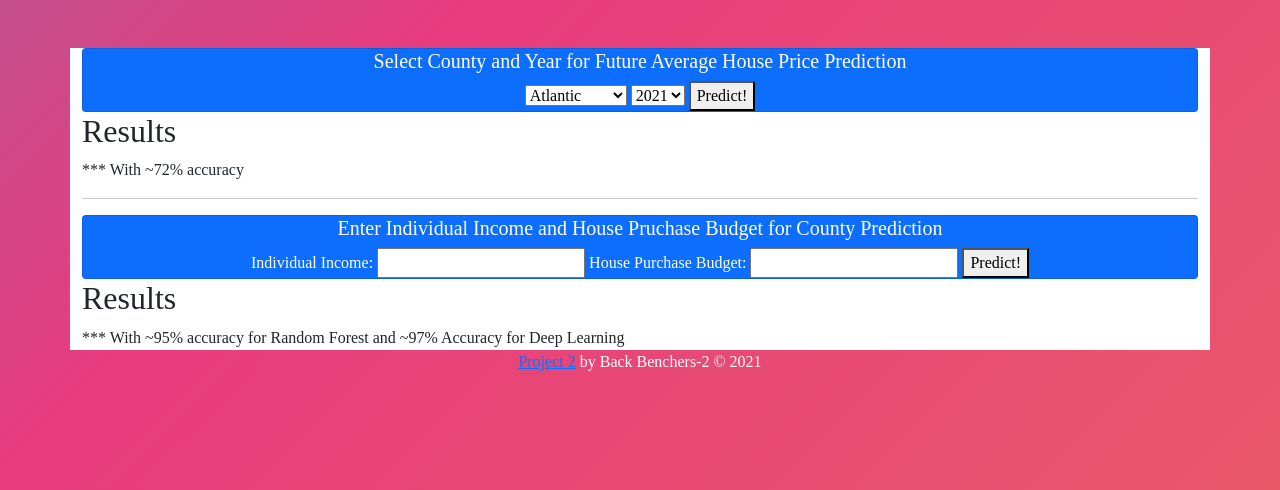
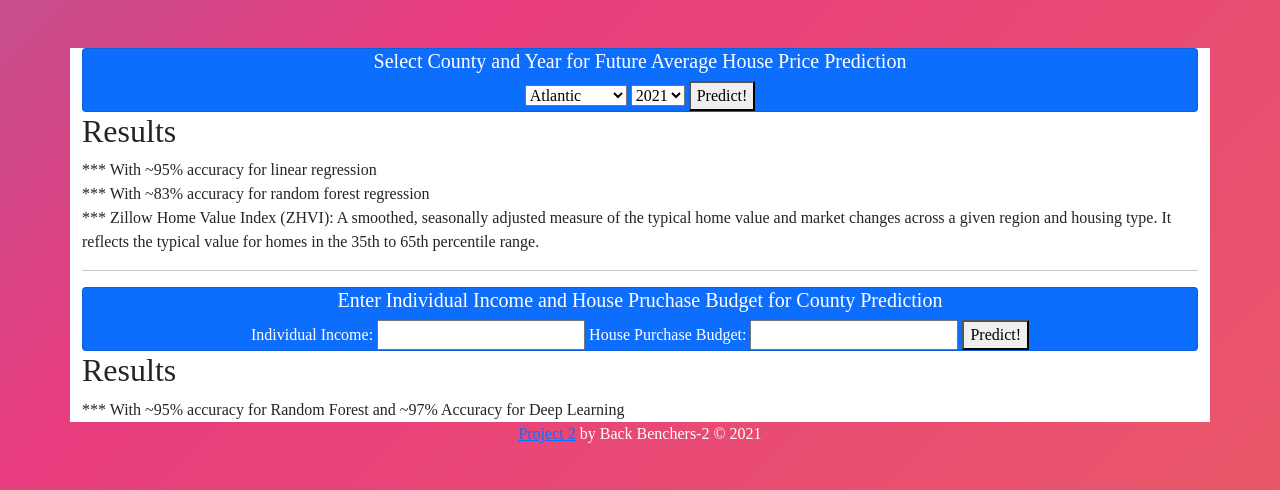
Before and after one commit to NinaLAnderson3/Project3, a Flask app: template templates/prediction.html in a window 1280 px wide. Shown: the part 62-552 px from the top of the page. Run offline with Flask 2, Linux system fonts and the light colour scheme; the template is opened without the code that fills it, so the values that code supplies are empty.

Commit message:
fixed price prediction

```diff
--- /dev/null
+++ b/Resources/RFM_eval_house_price.csv
@@ -0,0 +1,5 @@
+,RF Accuracy
+Base Train Model,96.963%
+Base Test Model,82.048%
+Tuned Train Model,97.302%
+Tuned Test Model,83.175%
--- a/app.py
+++ b/app.py
@@ -660,35 +660,64 @@ def data_school_filter():
 # linear regression endpoint
 @app.route("/prediction", methods=['GET','POST'])
 def prediction():
-    # rfm_model = joblib.load("Models/NJ_rfm.sav")
-    county = "Atlantic"
-    model_path = f'Models/NJ_lin_reg_{county}.sav'
-    lr_model = joblib.load(model_path)
+    rfreg__model = joblib.load('Models/NJ_rfm_house_price.sav')
     df = pd.read_csv('resources/final_data.csv')
+    le = LabelEncoder()
+    df['county_label'] = le.fit_transform(df['county'])
     if request.method == "POST":
        # getting input for county from HTML form
-       county_fips = request.form.get("county")
+       county = request.form.get("county")
+       df_filtered = df[df['county']==county]
+       county_label = df['county_label'][df['county']==county].unique()[0]
+       county_model_name = county.replace(" ","_")
+       model_path = f'Models/NJ_lin_reg_{county_model_name}.sav'
+       lr_model = joblib.load(model_path)
        # getting input for year from HTML form
        year = request.form.get("year")
-       best_array = pd.DataFrame({'year':year,'violent_crime':df['violent_crime'].min(), 'murder':df['murder'].min(), 'rape':df['rape'].min(),
-            'robbery':df['robbery'].min(), 'aggravated_assault':df['aggravated_assault'].min(), 'property_crime': df['property_crime'].min(),
-            'burglary':df['burglary'].min(), 'larceny_theft':df['larceny_theft'].min(), 'motor_vehicle_theft':df['motor_vehicle_theft'].min(),
-            'arson':df['arson'].min(), 'frm_30':df['frm_30'].min(), 'points_30': df['points_30'].min(),
-           'frm_15':df['frm_15'].min(), 'points_15':df['points_15'].min(), 'median_hh_income': df['median_hh_income'].max(),
-            'median_hh_inc_moe': df['median_hh_inc_moe'].min(),
-           'poverty_count': df['poverty_count'].min(),'poverty_count_moe': df['poverty_count_moe'].min(), 'poverty_rate':df['poverty_rate'].min(),
-            'poverty_rate_moe':df['poverty_rate_moe'].min(),'county_fips':int(county_fips)},[0])
+
+    #    linear regression prediction
+       best_array = pd.DataFrame({'year':int(year),'violent_crime':df_filtered['violent_crime'].min(), 'murder':df_filtered['murder'].min(), 'rape':df_filtered['rape'].min(),
+            'robbery':df_filtered['robbery'].min(), 'aggravated_assault':df_filtered['aggravated_assault'].min(), 'property_crime': df_filtered['property_crime'].min(),
+            'burglary':df_filtered['burglary'].min(), 'larceny_theft':df_filtered['larceny_theft'].min(), 'motor_vehicle_theft':df_filtered['motor_vehicle_theft'].min(),
+            'arson':df_filtered['arson'].min(), 'frm_30':df_filtered['frm_30'].min(), 'points_30': df_filtered['points_30'].min(),
+           'frm_15':df_filtered['frm_15'].min(), 'points_15':df_filtered['points_15'].min(), 'median_hh_income': df_filtered['median_hh_income'].max(),
+            'median_hh_inc_moe': df_filtered['median_hh_inc_moe'].mean(),
+           'poverty_count': df_filtered['poverty_count'].min(),'poverty_count_moe': df_filtered['poverty_count_moe'].mean(), 'poverty_rate':df_filtered['poverty_rate'].min(),
+            'poverty_rate_moe':df_filtered['poverty_rate_moe'].mean()},[0])
        predictions = lr_model.predict(best_array)
-       worst_array = pd.DataFrame({'year':year,'violent_crime':df['violent_crime'].max(), 'murder':df['murder'].max(), 'rape':df['rape'].max(),
-        'robbery':df['robbery'].max(), 'aggravated_assault':df['aggravated_assault'].max(), 'property_crime': df['property_crime'].max(),
-        'burglary':df['burglary'].max(), 'larceny_theft':df['larceny_theft'].min(), 'motor_vehicle_theft':df['motor_vehicle_theft'].max(),
-        'arson':df['arson'].max(), 'frm_30':df['frm_30'].max(), 'points_30': df['points_30'].max(),
-        'frm_15':df['frm_15'].max(), 'points_15':df['points_15'].max(), 'median_hh_income': df['median_hh_income'].min(),
-        'median_hh_inc_moe': df['median_hh_inc_moe'].max(),
-        'poverty_count': df['poverty_count'].max(),'poverty_count_moe': df['poverty_count_moe'].max(), 'poverty_rate':df['poverty_rate'].max(),
-        'poverty_rate_moe':df['poverty_rate_moe'].max(),'county_fips':int(county_fips)},[0])
+       worst_array = pd.DataFrame({'year':int(year),'violent_crime':df_filtered['violent_crime'].max(), 'murder':df_filtered['murder'].max(), 'rape':df_filtered['rape'].max(),
+        'robbery':df_filtered['robbery'].max(), 'aggravated_assault':df_filtered['aggravated_assault'].max(), 'property_crime': df_filtered['property_crime'].max(),
+        'burglary':df_filtered['burglary'].max(), 'larceny_theft':df_filtered['larceny_theft'].min(), 'motor_vehicle_theft':df_filtered['motor_vehicle_theft'].max(),
+        'arson':df_filtered['arson'].max(), 'frm_30':df_filtered['frm_30'].max(), 'points_30': df_filtered['points_30'].max(),
+        'frm_15':df_filtered['frm_15'].max(), 'points_15':df_filtered['points_15'].max(), 'median_hh_income': df_filtered['median_hh_income'].min(),
+        'median_hh_inc_moe': df_filtered['median_hh_inc_moe'].mean(),
+        'poverty_count': df_filtered['poverty_count'].max(),'poverty_count_moe': df_filtered['poverty_count_moe'].mean(), 'poverty_rate':df_filtered['poverty_rate'].max(),
+        'poverty_rate_moe':df_filtered['poverty_rate_moe'].mean()},[0])
        w_predictions = lr_model.predict(worst_array)
-       result_df= pd.DataFrame({'County': df[df['county_fips']==int(county_fips)]['county'].unique(),"Year":year,"Best Case Price": round(predictions[0],2), "Worst Case Price": round(w_predictions[0],2)},[0])
+
+    #    random forest regression prediction
+       rf_best_array = pd.DataFrame({'county':county_label,'year':int(year),'violent_crime':df_filtered['violent_crime'].min(), 'murder':df_filtered['murder'].min(), 'rape':df_filtered['rape'].min(),
+            'robbery':df_filtered['robbery'].min(), 'aggravated_assault':df_filtered['aggravated_assault'].min(), 'property_crime': df_filtered['property_crime'].min(),
+            'burglary':df_filtered['burglary'].min(), 'larceny_theft':df_filtered['larceny_theft'].min(), 'motor_vehicle_theft':df_filtered['motor_vehicle_theft'].min(),
+            'arson':df_filtered['arson'].min(), 'frm_30':df_filtered['frm_30'].min(), 'points_30': df_filtered['points_30'].min(),
+           'frm_15':df_filtered['frm_15'].min(), 'points_15':df_filtered['points_15'].min(), 'median_hh_income': df_filtered['median_hh_income'].max(),
+            'median_hh_inc_moe': df_filtered['median_hh_inc_moe'].mean(),
+           'poverty_count': df_filtered['poverty_count'].min(),'poverty_count_moe': df_filtered['poverty_count_moe'].mean(), 'poverty_rate':df_filtered['poverty_rate'].min(),
+            'poverty_rate_moe':df_filtered['poverty_rate_moe'].mean()},[0])
+       rf_b_predictions = rfreg__model.predict(rf_best_array)
+       rf_worst_array = pd.DataFrame({'county':county_label,'year':int(year),'violent_crime':df_filtered['violent_crime'].max(), 'murder':df_filtered['murder'].max(), 'rape':df_filtered['rape'].max(),
+        'robbery':df_filtered['robbery'].max(), 'aggravated_assault':df_filtered['aggravated_assault'].max(), 'property_crime': df_filtered['property_crime'].max(),
+        'burglary':df_filtered['burglary'].max(), 'larceny_theft':df_filtered['larceny_theft'].min(), 'motor_vehicle_theft':df_filtered['motor_vehicle_theft'].max(),
+        'arson':df_filtered['arson'].max(), 'frm_30':df_filtered['frm_30'].max(), 'points_30': df_filtered['points_30'].max(),
+        'frm_15':df_filtered['frm_15'].max(), 'points_15':df_filtered['points_15'].max(), 'median_hh_income': df_filtered['median_hh_income'].min(),
+        'median_hh_inc_moe': df_filtered['median_hh_inc_moe'].mean(),
+        'poverty_count': df_filtered['poverty_count'].min(),'poverty_count_moe': df_filtered['poverty_count_moe'].mean(), 'poverty_rate':df_filtered['poverty_rate'].max(),
+        'poverty_rate_moe':df_filtered['poverty_rate_moe'].mean()},[0])
+       rf_w_predictions = rfreg__model.predict(rf_worst_array)
+
+       result_df= pd.DataFrame({'Prediction Model':['Linear Regresion', 'Random Forest Regression'],'County': [county, county],\
+                                "Year":[year, year],"Best Case ZHVI": [round(predictions[0],2), round(rf_b_predictions[0],2)],\
+                                "Worst Case ZHVI": [round(w_predictions[0],2), round(rf_w_predictions[0],2)]})
        html_table = result_df.to_html(index=False, header=True, border=1, justify = 'left',classes="bg-light table table-striped table-bordered")
        results = html_table
        return render_template('prediction.html', info = results)
@@ -736,7 +765,7 @@ def prediction2():
        deep_learning_array_scaled = X_scaler.transform(deep_learning_array)
        deep_learning_prediction = np.argmax(nj_deep_model.predict(deep_learning_array_scaled), axis = -1)
        deep_learning_predicted_labels = label_encoder.inverse_transform(deep_learning_prediction)
-       result_df= pd.DataFrame({'Income': income,'Budget': budget,'Random Forest Prediction': rfm_predictions, "Deep Learning Prediction": deep_learning_predicted_labels})
+       result_df= pd.DataFrame({'Income': income,'Budget': budget,'Random Forest Classifier Prediction': rfm_predictions, "Deep Learning Prediction": deep_learning_predicted_labels})
        html_table = result_df.to_html(index=False, header=True, border=1, justify = 'left',classes="bg-light table table-striped table-bordered")
        results = html_table
        return render_template('prediction.html', info2 = results)
--- a/templates/prediction.html
+++ b/templates/prediction.html
@@ -59,27 +59,27 @@
                 <h5>Select County and Year for Future Average House Price Prediction</h5>
                 <form name="county" action="{{ url_for('prediction') }}" method='POST'>
                     <select name="county">
-                        <option value="1">Atlantic</option>
-                        <option value="3">Bergen</option>
-                        <option value="5">Burlington</option>
-                        <option value="7">Camden</option>
-                        <option value="9">Cape May</option>
-                        <option value="11">Cumberland</option>
-                        <option value="13">Essex</option>
-                        <option value="15">Gloucester</option>
-                        <option value="17">Hudson</option>
-                        <option value="19">Hunterdon</option>
-                        <option value="21">Mercer</option>
-                        <option value="23">Middlesex</option>
-                        <option value="25">Monmouth</option>
-                        <option value="27">Morris</option>
-                        <option value="29">Ocean</option>
-                        <option value="31">Passaic</option>
-                        <option value="33">Salem</option>
-                        <option value="35">Somerset</option>
-                        <option value="37">Sussex</option>
-                        <option value="39">Union</option>
-                        <option value="41">Warren</option>
+                        <option value="Atlantic">Atlantic</option>
+                        <option value="Bergen">Bergen</option>
+                        <option value="Burlington">Burlington</option>
+                        <option value="Camden">Camden</option>
+                        <option value="Cape May">Cape May</option>
+                        <option value="Cumberland">Cumberland</option>
+                        <option value="Essex">Essex</option>
+                        <option value="Gloucester">Gloucester</option>
+                        <option value="Hudson">Hudson</option>
+                        <option value="Hunterdon">Hunterdon</option>
+                        <option value="Mercer">Mercer</option>
+                        <option value="Middlesex">Middlesex</option>
+                        <option value="Monmouth">Monmouth</option>
+                        <option value="Morris">Morris</option>
+                        <option value="Ocean">Ocean</option>
+                        <option value="Passaic">Passaic</option>
+                        <option value="Salem">Salem</option>
+                        <option value="Somerset">Somerset</option>
+                        <option value="Sussex">Sussex</option>
+                        <option value="Union">Union</option>
+                        <option value="Warren">Warren</option>
                     </select>
                     <select name="year">
                         <option value="2021">2021</option>
@@ -101,7 +101,9 @@
             </div>
             {% endblock %}
           </div>
-          <span>*** With ~72% accuracy</span>
+          <span>*** With ~95% accuracy for linear regression</span><br>
+          <span>*** With ~83% accuracy for random forest regression</span><br>
+          <span>*** Zillow Home Value Index (ZHVI): A smoothed, seasonally adjusted measure of the typical home value and market changes across a given region and housing type. It reflects the typical value for homes in the 35th to 65th percentile range.</span>
           <br><hr>
       <div class="row">
         <div class="col-lg-12 justify-content-center pull-right" data-aos="fade-down" data-aos-easing="linear" data-aos-duration="1000">
```
Also changed, not shown: 5 other files.
